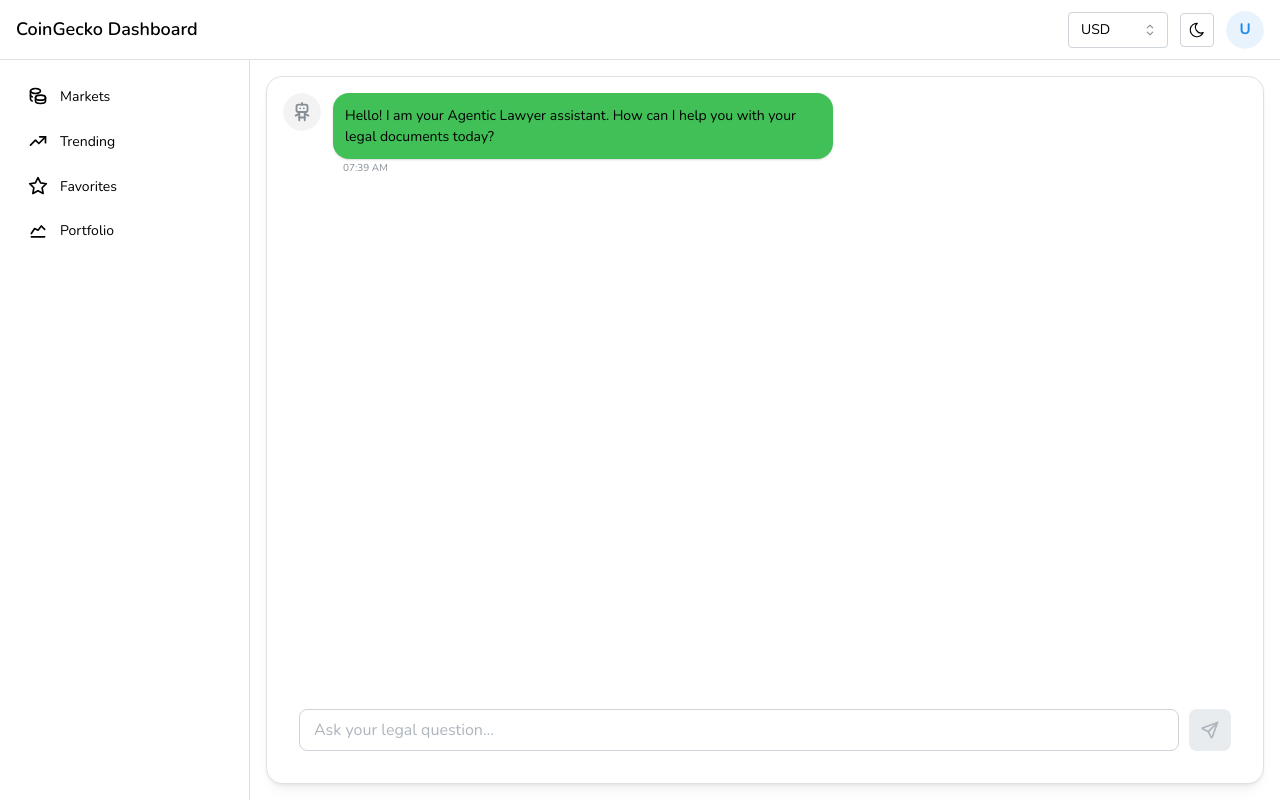
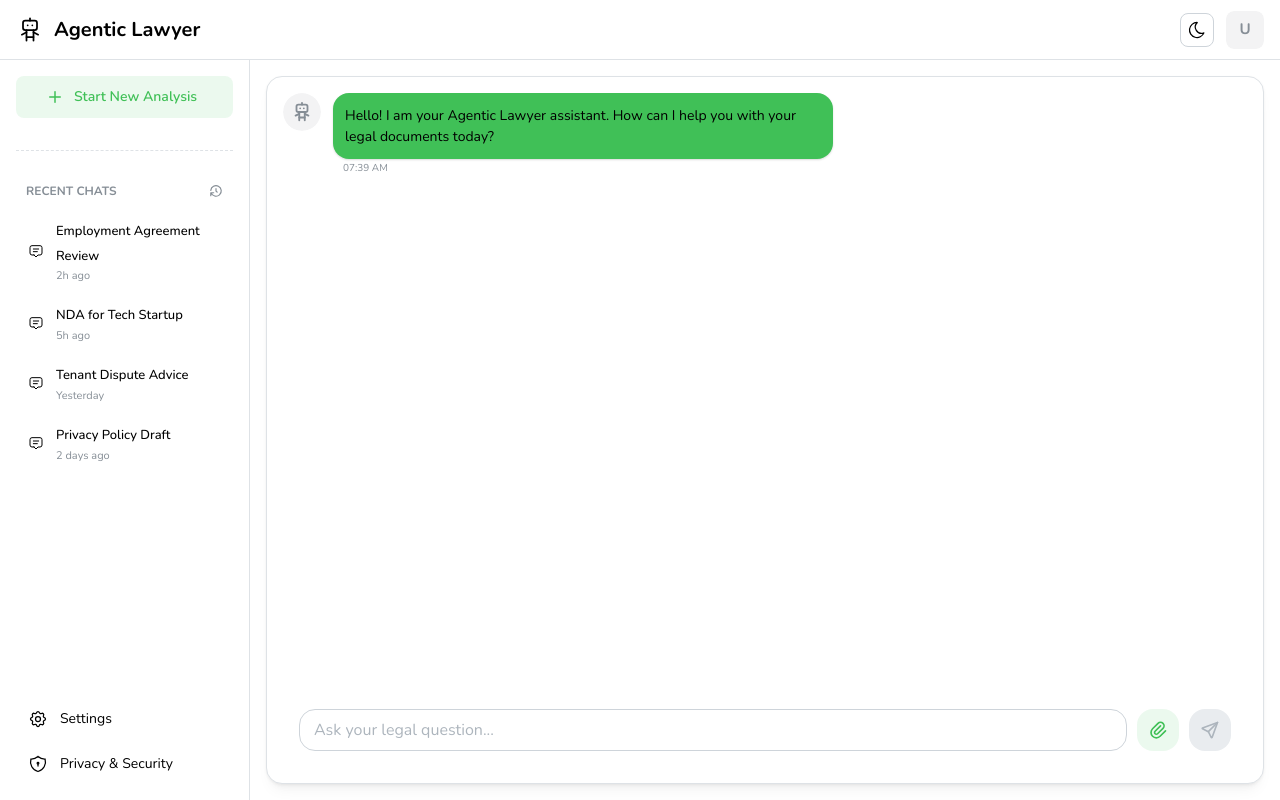
Before and after one commit to moudgalya1223/ugc-agentic-lawyer-frontend, a Next.js app: page /chat in a window 1280 px wide. Built offline with nearby package versions, Linux system fonts and the light colour scheme.

Commit message:
feat: implement initial dashboard layout and chat interface with header, sidebar, and chat functionality.

```diff
--- a/src/app/(protected)/_components/DashboardHeader.tsx
+++ b/src/app/(protected)/_components/DashboardHeader.tsx
@@ -7,7 +7,6 @@
   Burger,
   Group,
   Menu,
-  Select,
   Text,
   UnstyledButton,
   useComputedColorScheme,
@@ -18,38 +17,12 @@
 import {
   IconLogout,
   IconMoon,
+  IconRobot,
   IconSettings,
   IconSun,
   IconUser,
 } from "@tabler/icons-react";
-import { useLocalStore } from "@/store";
-
-const currencies = [
-  {
-    value: "usd",
-    label: "USD",
-  },
-  {
-    value: "eur",
-    label: "EUR",
-  },
-  {
-    value: "gbp",
-    label: "GBP",
-  },
-  {
-    value: "jpy",
-    label: "JPY",
-  },
-  {
-    value: "btc",
-    label: "BTC",
-  },
-  {
-    value: "eth",
-    label: "ETH",
-  },
-];
+import Link from "next/link";
 
 interface DashboardHeaderProps {
   onBurgerClick: () => void;
@@ -66,7 +39,6 @@
   });
   const theme = useMantineTheme();
 
-  const { preferredCurrency, setPreferredCurrency } = useLocalStore();
   const isMobile = useMediaQuery(`(max-width: ${theme.breakpoints.sm})`);
 
   return (
@@ -81,20 +53,24 @@
               aria-label="Toggle navigation"
             />
           )}
-          <Text fw={600} size="lg">
-            CoinGecko Dashboard
-          </Text>
+          <UnstyledButton
+            component={Link}
+            href="/chat"
+            style={{
+              textDecoration: "none",
+              color: "inherit",
+            }}
+          >
+            <Group gap="xs">
+              <IconRobot size={28} stroke={1.5} />
+              <Text fw={700} size="xl">
+                Agentic Lawyer
+              </Text>
+            </Group>
+          </UnstyledButton>
         </Group>
 
         <Group gap="sm">
-          <Select
-            value={preferredCurrency}
-            onChange={(value) => setPreferredCurrency(value || "usd")}
-            data={currencies}
-            w={100}
-            size="sm"
-          />
-
           {!isMobile && (
             <ActionIcon
               onClick={() =>
@@ -104,22 +80,21 @@
               }
               variant="default"
               size="lg"
+              radius="md"
               aria-label="Toggle color scheme"
             >
               {computedColorScheme === "dark" ? (
-                <IconSun stroke={1.5} size={18} />
+                <IconSun stroke={1.5} size={20} />
               ) : (
-                <IconMoon stroke={1.5} size={18} />
+                <IconMoon stroke={1.5} size={20} />
               )}
             </ActionIcon>
           )}
 
-          <Menu shadow="md" width={200} position="bottom-end">
+          <Menu shadow="md" width={200} position="bottom-end" radius="md">
             <Menu.Target>
               <UnstyledButton>
-                <Avatar color="blue" radius="xl">
-                  U
-                </Avatar>
+                <Avatar radius="md">U</Avatar>
               </UnstyledButton>
             </Menu.Target>
 
--- a/src/app/(protected)/_components/DashboardSidebar.tsx
+++ b/src/app/(protected)/_components/DashboardSidebar.tsx
@@ -1,66 +1,122 @@
 "use client";
 
-import { NavLink, Stack } from "@mantine/core";
 import {
-  IconChartLine,
-  IconCoins,
-  IconStar,
-  IconTrendingUp,
+  Box,
+  Button,
+  Divider,
+  Group,
+  NavLink,
+  rem,
+  ScrollArea,
+  Stack,
+  Text,
+} from "@mantine/core";
+import {
+  IconHistory,
+  IconMessage2,
+  IconPlus,
+  IconSettings,
+  IconShieldLock,
 } from "@tabler/icons-react";
 import Link from "next/link";
-import { usePathname } from "next/navigation";
 
 interface DashboardSidebarProps {
   onItemClick?: () => void;
 }
 
 export function DashboardSidebar({ onItemClick }: DashboardSidebarProps) {
-  const pathname = usePathname();
-
-  const navItems = [
+  const recentChats = [
     {
-      id: "markets",
-      label: "Markets",
-      icon: <IconCoins size={20} />,
-      href: "/home/markets",
+      id: "1",
+      title: "Employment Agreement Review",
+      time: "2h ago",
     },
     {
-      id: "trending",
-      label: "Trending",
-      icon: <IconTrendingUp size={20} />,
-      href: "/home/trending",
+      id: "2",
+      title: "NDA for Tech Startup",
+      time: "5h ago",
     },
     {
-      id: "favorites",
-      label: "Favorites",
-      icon: <IconStar size={20} />,
-      href: "/home/favorites",
+      id: "3",
+      title: "Tenant Dispute Advice",
+      time: "Yesterday",
     },
     {
-      id: "portfolio",
-      label: "Portfolio",
-      icon: <IconChartLine size={20} />,
-      href: "/home/portfolio",
+      id: "4",
+      title: "Privacy Policy Draft",
+      time: "2 days ago",
     },
   ];
 
   return (
-    <Stack gap={0} w={250} h="100%">
-      <Stack gap={4} p={onItemClick ? 0 : "md"}>
-        {navItems.map((item) => (
-          <NavLink
-            key={item.id}
-            component={Link}
-            href={item.href}
-            label={item.label}
-            leftSection={item.icon}
-            active={
-              pathname === item.href ||
-              (pathname === "/home" && item.id === "markets")
-            }
-            onClick={onItemClick}
-          />
-        ))}
+    <Stack gap={0} h="100%" p="md">
+      <Button
+        component={Link}
+        href="/chat"
+        leftSection={<IconPlus size={18} />}
+        variant="light"
+        radius="md"
+        fullWidth
+        mb="xl"
+        onClick={onItemClick}
+        h={rem(42)}
+      >
+        Start New Analysis
+      </Button>
+
+      <Divider mb="xl" variant="dashed" />
+
+      <Box
+        flex={1}
+        style={{
+          overflow: "hidden",
+        }}
+        display="flex"
+      >
+        <Stack gap={0} flex={1}>
+          <Group px="xs" mb="xs" justify="space-between">
+            <Text size="xs" fw={700} c="dimmed" tt="uppercase">
+              Recent Chats
+            </Text>
+            <IconHistory size={14} color="var(--mantine-color-dimmed)" />
+          </Group>
+
+          <ScrollArea scrollbarSize={2} offsetScrollbars flex={1}>
+            <Stack gap={2}>
+              {recentChats.map((chat) => (
+                <NavLink
+                  key={chat.id}
+                  label={chat.title}
+                  description={chat.time}
+                  onClick={onItemClick}
+                  leftSection={<IconMessage2 size={16} stroke={1.5} />}
+                  styles={{
+                    label: {
+                      fontSize: rem(13),
+                      fontWeight: 500,
+                    },
+                    description: {
+                      fontSize: rem(11),
+                    },
+                  }}
+                />
+              ))}
+            </Stack>
+          </ScrollArea>
+        </Stack>
+      </Box>
+
+      <Stack gap={4} mt="xl">
+        <NavLink
+          label="Settings"
+          leftSection={<IconSettings size={20} stroke={1.5} />}
+          onClick={onItemClick}
+        />
+        <NavLink
+          label="Privacy & Security"
+          leftSection={<IconShieldLock size={20} stroke={1.5} />}
+          onClick={onItemClick}
+        />
       </Stack>
     </Stack>
   );
--- a/src/app/(protected)/chat/page.tsx
+++ b/src/app/(protected)/chat/page.tsx
@@ -4,17 +4,31 @@
   ActionIcon,
   Avatar,
   Box,
+  Button,
   Container,
+  FileButton,
   Flex,
   Group,
+  Modal,
   Paper,
   rem,
   ScrollArea,
   Stack,
   Text,
   TextInput,
+  Tooltip,
 } from "@mantine/core";
-import { IconRobot, IconSend, IconUser } from "@tabler/icons-react";
+import { useDisclosure } from "@mantine/hooks";
+import { notifications } from "@mantine/notifications";
+import {
+  IconEye,
+  IconFileText,
+  IconPaperclip,
+  IconRobot,
+  IconSend,
+  IconTrash,
+  IconUser,
+} from "@tabler/icons-react";
 import { useCallback, useEffect, useRef, useState } from "react";
 
 interface Message {
@@ -22,6 +36,10 @@
   text: string;
   sender: "user" | "bot";
   timestamp: Date;
+  file?: {
+    name: string;
+    url: string;
+  };
 }
 
 const Chat = () => {
@@ -34,12 +52,18 @@
     },
   ]);
   const [inputValue, setInputValue] = useState("");
+  const [selectedFile, setSelectedFile] = useState<File | null>(null);
+  const [previewData, setPreviewData] = useState<{
+    url: string;
+    name: string;
+  } | null>(null);
+  const [opened, { open, close }] = useDisclosure(false);
   const viewport = useRef<HTMLDivElement>(null);
 
   const scrollToBottom = useCallback(() => {
     viewport.current?.scrollTo({
       top: viewport.current.scrollHeight,
-      behavior: "smooth",
+      behavior: "auto",
     });
   }, []);
 
@@ -50,8 +74,21 @@
     messages,
   ]);
 
+  const openFilePreview = useCallback(
+    (fileUrl: string, fileName: string) => {
+      setPreviewData({
+        url: fileUrl,
+        name: fileName,
+      });
+      open();
+    },
+    [
+      open,
+    ]
+  );
+
   const handleSend = () => {
-    if (!inputValue.trim()) {
+    if (!inputValue.trim() && !selectedFile) {
       return;
     }
 
@@ -61,6 +98,15 @@
       sender: "user",
       timestamp: new Date(),
     };
+
+    if (selectedFile) {
+      const fileUrl = URL.createObjectURL(selectedFile);
+      newMessage.file = {
+        name: selectedFile.name,
+        url: fileUrl,
+      };
+      setSelectedFile(null);
+    }
 
     setMessages((prev) => [
       ...prev,
@@ -74,12 +120,45 @@
         ...prev,
         {
           id: (Date.now() + 1).toString(),
-          text: "I'm processing your request. As an AI assistant, I can help you analyze contracts, summarize legal terms, or draft simple agreements. What specifically would you like to do?",
+          text: newMessage.file
+            ? `I've received your document "${newMessage.file.name}". How would you like me to analyze it?`
+            : "I'm processing your request. As an AI assistant, I can help you analyze contracts, summarize legal terms, or draft simple agreements. What specifically would you like to do?",
           sender: "bot",
           timestamp: new Date(),
         },
       ]);
     }, 1000);
+  };
+
+  const handleFileUpload = (file: File | null) => {
+    if (!file) {
+      return;
+    }
+
+    if (file.type !== "application/pdf") {
+      notifications.show({
+        title: "Invalid file type",
+        message: "Please upload a PDF file.",
+        color: "red",
+      });
+      return;
+    }
+
+    if (file.size > 2 * 1024 * 1024) {
+      notifications.show({
+        title: "File too large",
+        message: "File size must be less than 2MB.",
+        color: "red",
+      });
+      return;
+    }
+
+    setSelectedFile(file);
+    notifications.show({
+      title: "File attached",
+      message: `${file.name} is ready to be sent.`,
+      color: "green",
+    });
   };
 
   return (
@@ -117,6 +196,37 @@
                       shadow="xs"
                       maw={500}
                     >
+                      {message.file && (
+                        <Paper withBorder p="xs" mb="xs" radius="lg">
+                          <Flex gap="xs">
+                            <Group gap="xs" flex={1}>
+                              <IconFileText
+                                size={20}
+                                color="var(--mantine-color-green-7)"
+                              />
+                              <Text size="xs" fw={500} truncate maw={200}>
+                                {message.file?.name}
+                              </Text>
+                            </Group>
+                            <Button
+                              variant="subtle"
+                              size="compact-xs"
+                              radius="lg"
+                              leftSection={<IconEye size={14} />}
+                              onClick={() => {
+                                if (message.file) {
+                                  openFilePreview(
+                                    message.file.url,
+                                    message.file.name
+                                  );
+                                }
+                              }}
+                            >
+                              View
+                            </Button>
+                          </Flex>
+                        </Paper>
+                      )}
                       <Text size="sm" lh={1.5}>
                         {message.text}
                       </Text>
@@ -141,6 +251,46 @@
 
           {/* Input Area */}
           <Box p="md">
+            {selectedFile && (
+              <Paper withBorder p="xs" mb="xs" radius="lg">
+                <Group justify="space-between">
+                  <Group gap="xs">
+                    <IconFileText
+                      size={20}
+                      color="var(--mantine-color-green-7)"
+                    />
+                    <Text size="xs" fw={500}>
+                      {selectedFile.name}
+                    </Text>
+                  </Group>
+                  <Group gap="xs">
+                    <Button
+                      variant="subtle"
+                      size="compact-xs"
+                      radius="lg"
+                      onClick={() =>
+                        openFilePreview(
+                          URL.createObjectURL(selectedFile),
+                          selectedFile.name
+                        )
+                      }
+                      leftSection={<IconEye size={14} />}
+                    >
+                      Preview
+                    </Button>
+                    <ActionIcon
+                      variant="subtle"
+                      color="red.6"
+                      size="sm"
+                      radius="lg"
+                      onClick={() => setSelectedFile(null)}
+                    >
+                      <IconTrash size={16} />
+                    </ActionIcon>
+                  </Group>
+                </Group>
+              </Paper>
+            )}
             <Group gap="xs">
               <TextInput
                 placeholder="Ask your legal question..."
@@ -148,17 +298,33 @@
                 value={inputValue}
                 onChange={(e) => setInputValue(e.currentTarget.value)}
                 onKeyDown={(e) => e.key === "Enter" && handleSend()}
-                radius="md"
+                radius="lg"
                 size="md"
               />
+              <FileButton onChange={handleFileUpload} accept="application/pdf">
+                {(props) => (
+                  <Tooltip label="Upload PDF (max 2MB)">
+                    <ActionIcon
+                      {...props}
+                      variant="light"
+                      size="md"
+                      h={rem(42)}
+                      w={rem(42)}
+                      radius="lg"
+                    >
+                      <IconPaperclip size={20} />
+                    </ActionIcon>
+                  </Tooltip>
+                )}
+              </FileButton>
               <ActionIcon
                 size="md"
                 h={rem(42)}
                 w={rem(42)}
-                radius="md"
+                radius="lg"
                 variant="filled"
                 onClick={handleSend}
-                disabled={!inputValue.trim()}
+                disabled={!inputValue.trim() && !selectedFile}
               >
                 <IconSend size={20} />
               </ActionIcon>
@@ -166,6 +332,28 @@
           </Box>
         </Flex>
       </Paper>
+
+      <Modal
+        opened={opened}
+        onClose={close}
+        title={previewData?.name}
+        size="xl"
+        radius="lg"
+      >
+        {previewData && (
+          <Box h="70vh">
+            <iframe
+              src={previewData.url}
+              title={previewData.name}
+              width="100%"
+              height="100%"
+              style={{
+                border: "none",
+              }}
+            />
+          </Box>
+        )}
+      </Modal>
     </Container>
   );
 };
```
